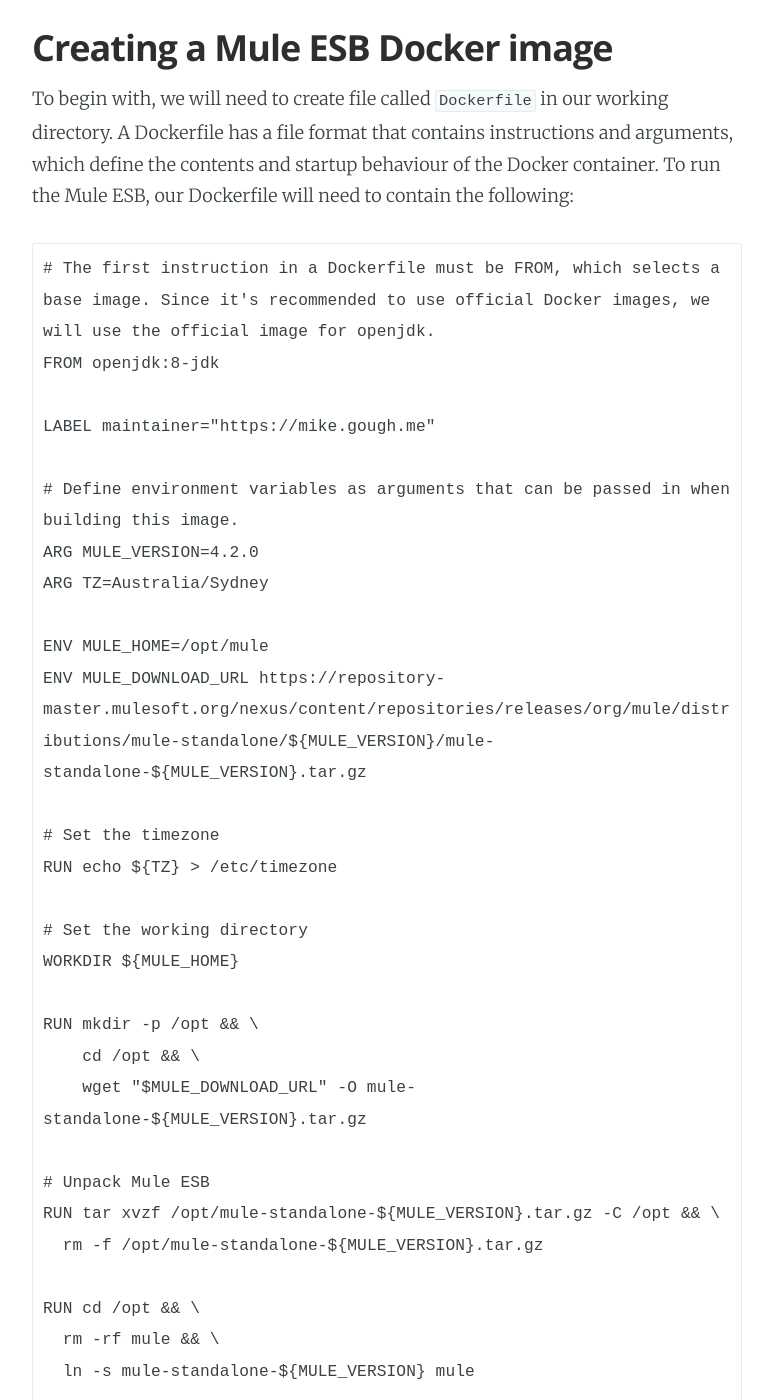
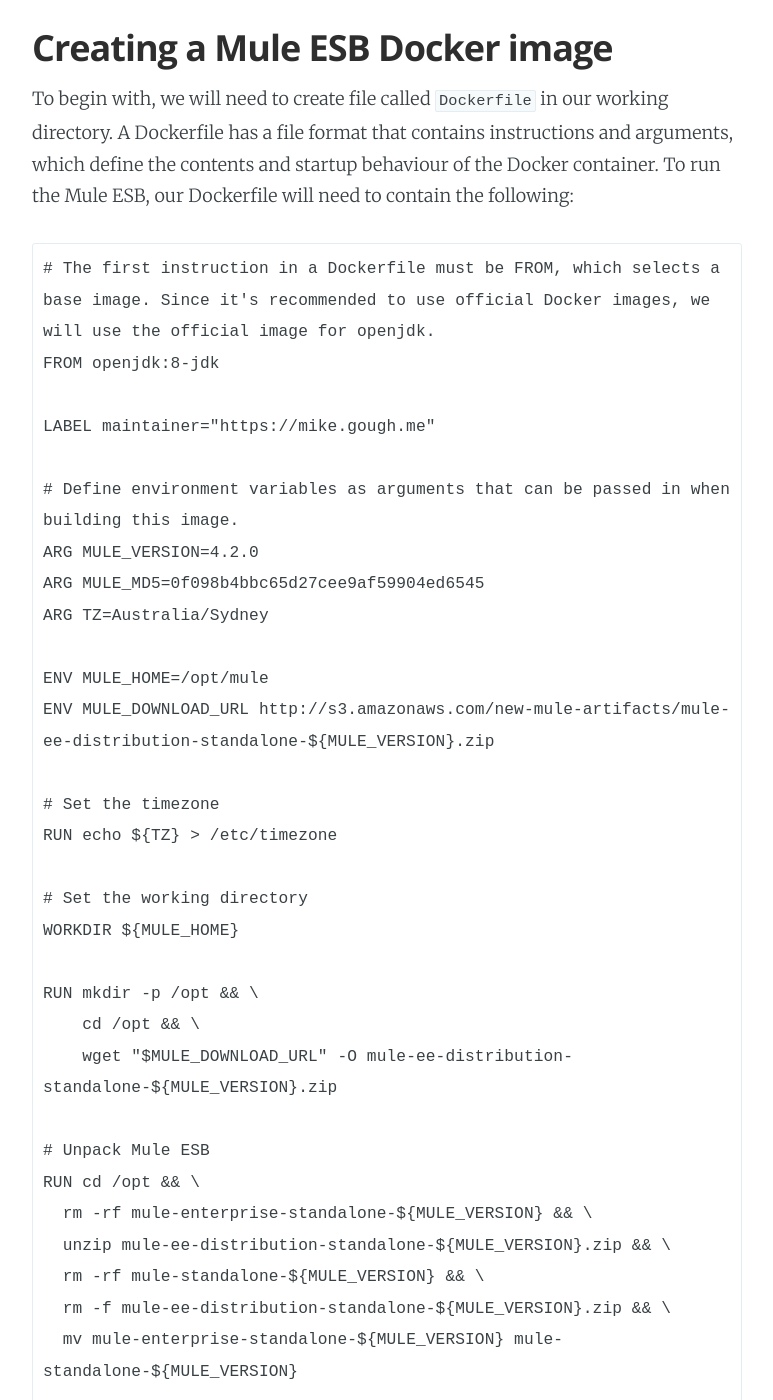
Before and after one commit to Mike-Gough/mike-gough.github.io, a Jekyll site: the page built from _posts/2020-05-27-containerising-mule-esb-enterprise-edition.markdown, in a window 1280 px wide and 1400 px high, scrolled down 897 px. Shown: the whole window, without its empty margins (253-1026 px from the left). Built offline with Jekyll 4.4.1, drawn with Linux system fonts in a browser that asks for light colours; some of the changed text lies outside the part shown.

Commit message:
Updated docker file for enterprise edition

```diff
--- a/_posts/2020-05-27-containerising-mule-esb-enterprise-edition.markdown
+++ b/_posts/2020-05-27-containerising-mule-esb-enterprise-edition.markdown
@@ -25,10 +25,11 @@
 
 # Define environment variables as arguments that can be passed in when building this image.
 ARG MULE_VERSION=4.2.0
+ARG MULE_MD5=0f098b4bbc65d27cee9af59904ed6545
 ARG TZ=Australia/Sydney
 
 ENV MULE_HOME=/opt/mule
-ENV MULE_DOWNLOAD_URL https://repository-master.mulesoft.org/nexus/content/repositories/releases/org/mule/distributions/mule-standalone/${MULE_VERSION}/mule-standalone-${MULE_VERSION}.tar.gz
+ENV MULE_DOWNLOAD_URL http://s3.amazonaws.com/new-mule-artifacts/mule-ee-distribution-standalone-${MULE_VERSION}.zip
 
 # Set the timezone
 RUN echo ${TZ} > /etc/timezone
@@ -38,15 +39,22 @@
 
 RUN mkdir -p /opt && \
     cd /opt && \
-    wget "$MULE_DOWNLOAD_URL" -O mule-standalone-${MULE_VERSION}.tar.gz
+    wget "$MULE_DOWNLOAD_URL" -O mule-ee-distribution-standalone-${MULE_VERSION}.zip
 
 # Unpack Mule ESB
-RUN tar xvzf /opt/mule-standalone-${MULE_VERSION}.tar.gz -C /opt && \
-  rm -f /opt/mule-standalone-${MULE_VERSION}.tar.gz
+RUN cd /opt && \
+  rm -rf mule-enterprise-standalone-${MULE_VERSION} && \
+  unzip mule-ee-distribution-standalone-${MULE_VERSION}.zip && \
+  rm -rf mule-standalone-${MULE_VERSION} && \
+  rm -f mule-ee-distribution-standalone-${MULE_VERSION}.zip && \
+  mv mule-enterprise-standalone-${MULE_VERSION} mule-standalone-${MULE_VERSION}
 
 RUN cd /opt && \
   rm -rf mule && \
   ln -s mule-standalone-${MULE_VERSION} mule
+
+RUN echo "$MULE_HOME"
+RUN echo "$MULE_BASE"
 
 # Set the mount locations
 VOLUME ["${MULE_HOME}/logs", "${MULE_HOME}/conf", "${MULE_HOME}/apps", "${MULE_HOME}/domains", "${MULE_HOME}/patches", "${MULE_HOME}/.mule"]
```
Also changed, not shown: other parts of _posts/2020-05-27-containerising-mule-esb-enterprise-edition.markdown (+2 -5 lines).
